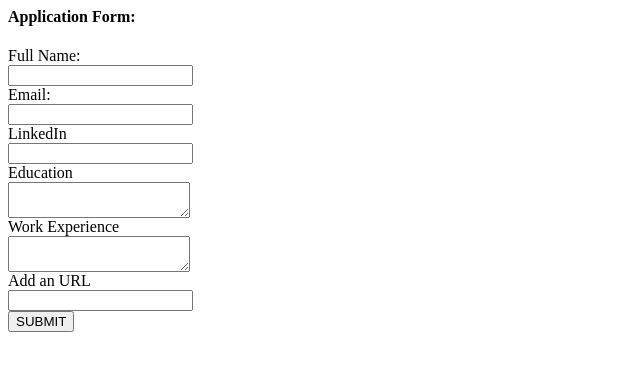
After one commit to theuagadugu/FCC-Fullstack, a Flask app: template templates/application_form.html in a window 1280 px wide. The commit adds this page. Shown: the top 371 px of the page, without its empty margins (0-640 px from the left). Run offline with Flask 2, Linux system fonts and the light colour scheme; the template is opened without the code that fills it, so the values that code supplies are empty; some libraries are stand-ins or nearby versions.

Commit message:
Afegeix nous elements a la data base des de la web.

```diff
--- a/app.py
+++ b/app.py
@@ -1,8 +1,8 @@
-from flask import Flask, render_template, jsonify
+from flask import Flask, render_template, jsonify, request
 import MySQLdb
 import ssl
 import os
-from database import load_jobs_from_db, load_job_from_db
+from database import load_jobs_from_db, load_job_from_db, add_application_to_db
 print("hola")
 
 app=Flask(__name__)
@@ -25,5 +25,17 @@ def show_job(id):
 		return "Job not found 404"
 	return render_template("jobpage.html",job=job)
 
+@app.route("/job/<id>/apply")
+def apply_to_job(id):
+	"""
+	Hi ha una altra manera de fer-ho amb el tag method="post" desdel form del html
+	i utilitzant request.form aquí. (4:03:00)
+	"""
+	#return render_template("application_submited.html",application=jsonify(request.args))
+	data=request.args
+	add_application_to_db(id,data)
+	return render_template("application_submited.html",application=data,job=load_job_from_db(id))
+
+
 if __name__ == '__main__':
 	app.run(host='0.0.0.0',debug=True)
--- /dev/null
+++ b/templates/application_form.html
@@ -0,0 +1,31 @@
+<h4>Application Form:</h4>
+<div>
+	<form action="/job/{{job['id']}}/apply" >
+		<div class="mb-2">
+			<label>Full Name:</label><br>
+			<input type="text" name="full_name" >
+		</div>
+		<div class="mb-2">
+			<label>Email:</label><br>
+			<input type="text" name="email" >
+		</div>
+		<div class="mb-2">
+			<label>LinkedIn</label><br>
+			<input type="text" name="linkedin" >
+		</div>
+		<div class="mb-2">
+			<label>Education</label><br>
+			<textarea type="text" name="education" ></textarea>
+		</div>
+		<div class="mb-2">
+			<label>Work Experience</label><br>
+			<textarea type="text" name="work_experience" ></textarea>
+		</div>
+		<div class="mb-2">
+			<label>Add an URL</label><br>
+			<input type="text" name="url" >
+		</div>
+		<input type="submit" placeholder="Submit" value="SUBMIT">
+
+	</form>
+</div>
--- a/templates/jobpage.html
+++ b/templates/jobpage.html
@@ -27,7 +27,7 @@
 		{% else %}
 			<p>{{job.requirements}}</p>
 		{% endif %}
-
+	{% include 'application_form.html' %}
 	</div>
 	{% include 'footer.html' %}
 </body>
```
Also changed, not shown: database.py (+41 -1 lines), templates/application_submited.html (added, +21 -0 lines).
